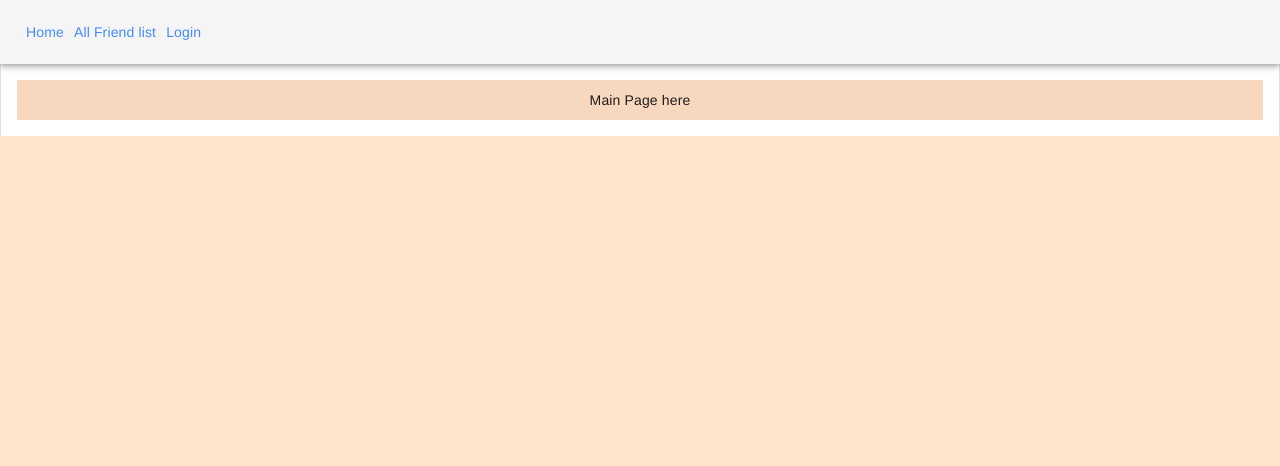
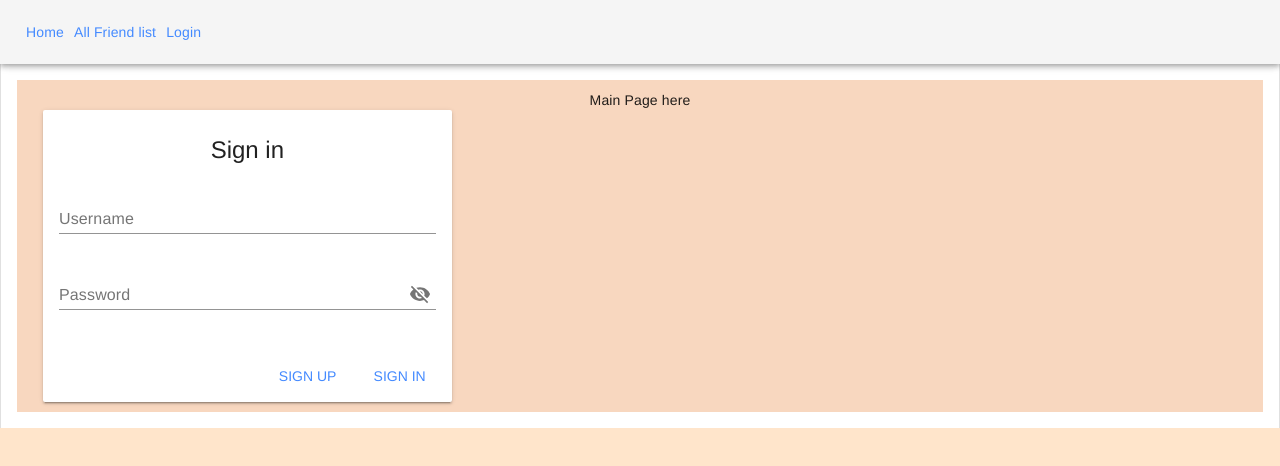
Before and after one commit to dgbrewer1989/homespace-frontend, a Vue app: page /#/ in a window 1280 px wide. Shown: the top 466 px of the page. Built offline with nearby package versions, Linux system fonts and the light colour scheme.

Commit message:
Added login section to main page when visiting the site. Final commit for phase 1.

```diff
--- a/src/components/Content.vue
+++ b/src/components/Content.vue
@@ -1,17 +1,17 @@
 <template>
   <div id="Content">
-    <div id="loginPage">
-      <LoginPage />
+    <div id="login">
+      <Login />
     </div>
   </div>
 </template>
 
 <script>
-import LoginPage from '@/components/Login'
+import Login from '@/components/Login'
 export default {
     name: 'Content',
     components: {
-      LoginPage
+      Login
     }
 }
 </script>
@@ -22,6 +22,6 @@ export default {
   background-color:blue;
   border: solid 1rem red;
 }
-#loginPage {
+#login {
 }
 </style>
--- a/src/components/Login.vue
+++ b/src/components/Login.vue
@@ -76,7 +76,7 @@
 
 
 export default {
-    name: 'LoginPage',
+    name: 'Login',
     mixins: [validationMixin],
     data() {
         return {
--- a/src/components/MainPage.vue
+++ b/src/components/MainPage.vue
@@ -1,14 +1,26 @@
 <template>
   <div id="mainPage">
     Main Page here
+    <section v-if="!isLoggedIn()">
+      <Login />
+    </section>
+    <section v-else>
+      Signed in
+    </section>
   </div>
 </template>
 
 <script>
-
+import Login from '@/components/Login'
 export default {
   name: 'MainPage',
   components: {
+    Login
+  },
+  methods: {
+    isLoggedIn() {
+          return this.$store.getters.isLoggedIn;
+        }
   }
 }
 </script>
```
